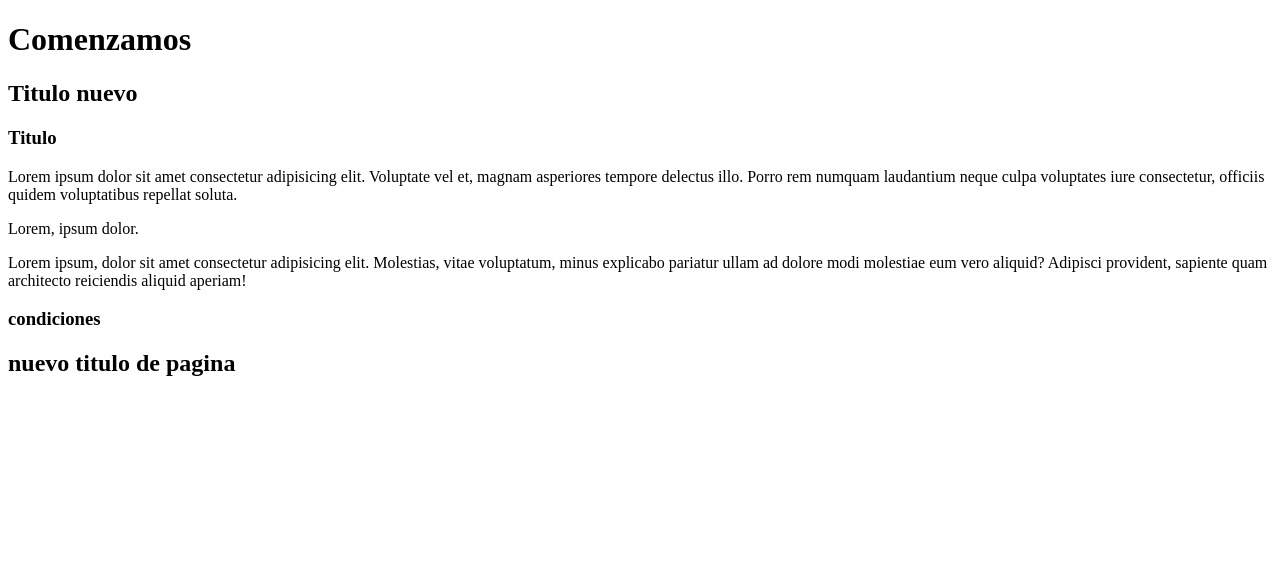
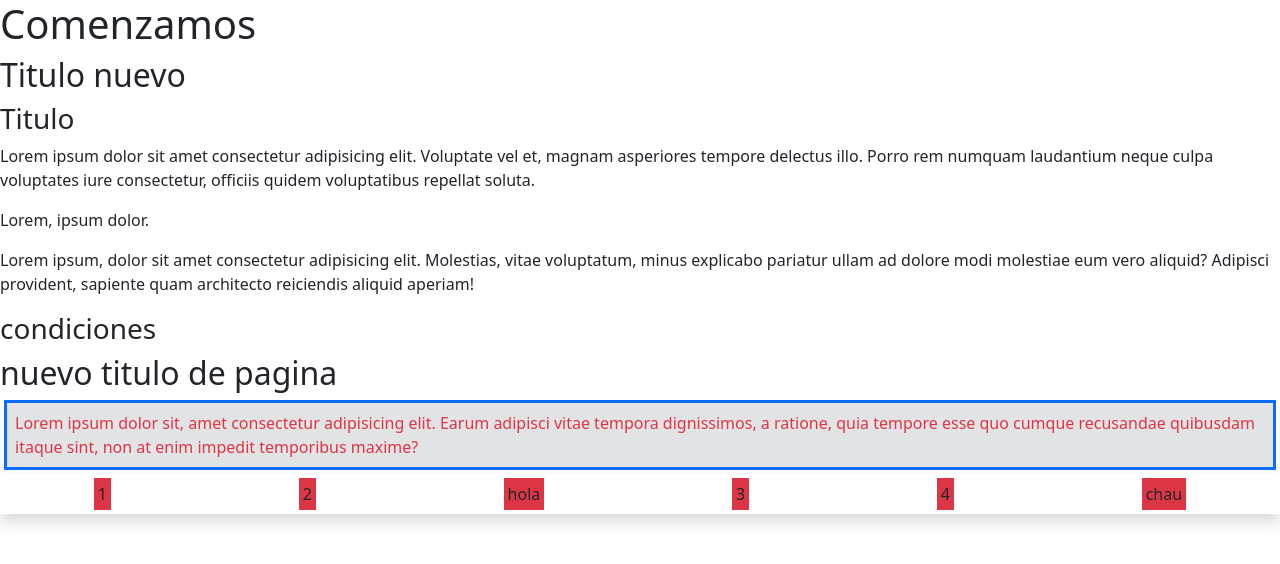
Before and after one commit to marce220/data, a plain HTML site: page index.html in a window 1280 px wide. Drawn offline with nearby package versions, Linux system fonts and the light colour scheme.

Commit message:
boostrap

```diff
--- a/index.html
+++ b/index.html
@@ -3,6 +3,8 @@
 <head>
 
     <title>Document</title>
+    <link href="https://cdn.jsdelivr.net/npm/bootstrap@5.3.3/dist/css/bootstrap.min.css" rel="stylesheet"
+        integrity="sha384-QWTKZyjpPEjISv5WaRU9OFeRpok6YctnYmDr5pNlyT2bRjXh0JMhjY6hW+ALEwIH" crossorigin="anonymous">
 </head>
 <body>
     <h1>Comenzamos</h1>
@@ -14,6 +16,22 @@
     <p>Lorem ipsum, dolor sit amet consectetur adipisicing elit. Molestias, vitae voluptatum, minus explicabo pariatur ullam ad dolore modi molestiae eum vero aliquid? Adipisci provident, sapiente quam architecto reiciendis aliquid aperiam!</p>
     <h3>condiciones</h3>
     <h2>nuevo titulo de pagina</h2>
+    <div class="bg-secondary-subtle p-2 m-1 text-danger border border-3 border-primary">
+        Lorem ipsum dolor sit, amet consectetur adipisicing elit. Earum adipisci vitae tempora dignissimos, a ratione, quia tempore esse quo cumque recusandae quibusdam itaque sint, non at enim impedit temporibus maxime?
+    </div>
 
+    <div class="d-flex flex-row justify-content-around shadow">
+        <div class="bg-danger p-1 m-1 ">1</div>
+        <div class="bg-danger p-1 m-1 ">2</div>
+        <div class="bg-danger p-1 m-1 ">hola</div>
+        <div class="bg-danger p-1 m-1 ">3</div>
+        <div class="bg-danger p-1 m-1 ">4</div>
+        <div class="bg-danger p-1 m-1 ">chau</div>
+    </div>
+
+
+    <script src="https://cdn.jsdelivr.net/npm/bootstrap@5.3.3/dist/js/bootstrap.bundle.min.js"
+        integrity="sha384-YvpcrYf0tY3lHB60NNkmXc5s9fDVZLESaAA55NDzOxhy9GkcIdslK1eN7N6jIeHz"
+        crossorigin="anonymous"></script>
 </body>
 </html>
```
